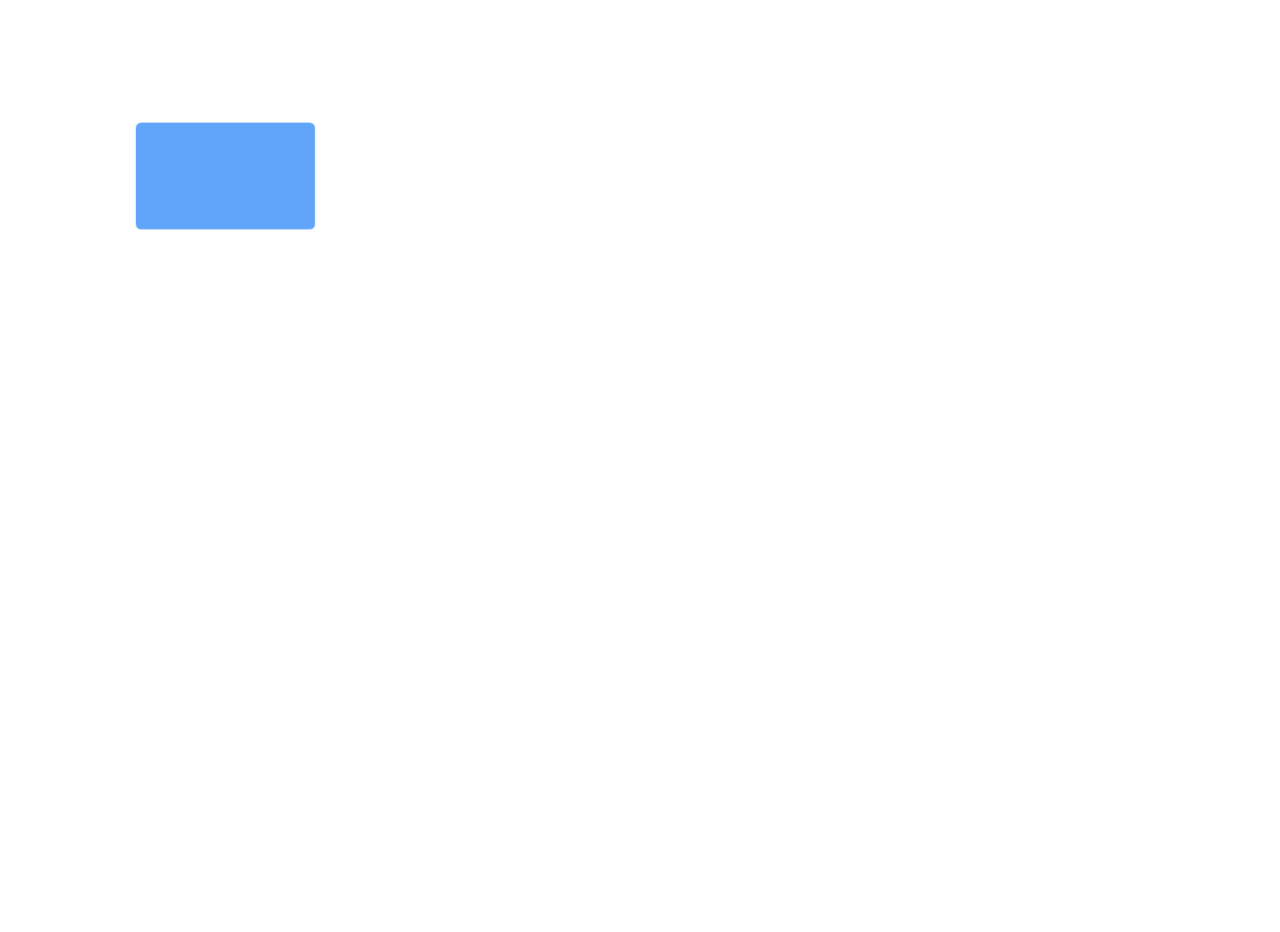
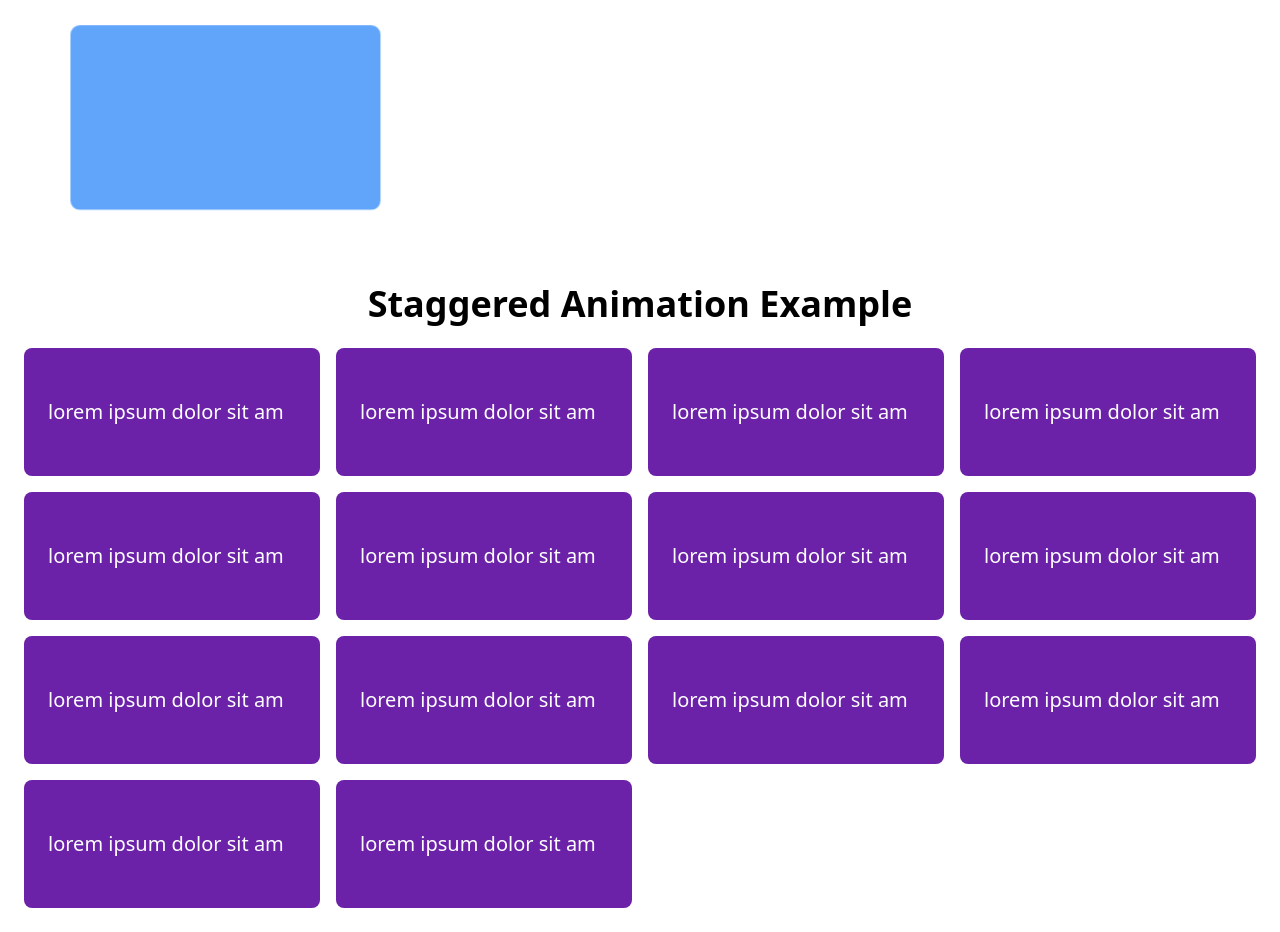
Before and after one commit to sriram651/framer-basic-practice, a Next.js app: page / in a window 1280 px wide. Shown: the part 1940-2872 px from the top of the page. Before the commit the page ends 2200 px from the top, so only its background shows below. Built offline with nearby package versions, Linux system fonts and the light colour scheme.

Commit message:
feature: simple staggered animation added

```diff
--- /dev/null
+++ b/src/components/StaggerList/StaggerList.jsx
@@ -0,0 +1,113 @@
+import React from 'react';
+import { motion } from "framer-motion";
+
+const list = [
+    {
+        text: "lorem ipsum dolor sit am"
+    },
+    {
+        text: "lorem ipsum dolor sit am"
+    },
+    {
+        text: "lorem ipsum dolor sit am"
+    },
+    {
+        text: "lorem ipsum dolor sit am"
+    },
+    {
+        text: "lorem ipsum dolor sit am"
+    },
+    {
+        text: "lorem ipsum dolor sit am"
+    },
+    {
+        text: "lorem ipsum dolor sit am"
+    },
+    {
+        text: "lorem ipsum dolor sit am"
+    },
+    {
+        text: "lorem ipsum dolor sit am"
+    },
+    {
+        text: "lorem ipsum dolor sit am"
+    },
+    {
+        text: "lorem ipsum dolor sit am"
+    },
+    {
+        text: "lorem ipsum dolor sit am"
+    },
+    {
+        text: "lorem ipsum dolor sit am"
+    },
+    {
+        text: "lorem ipsum dolor sit am"
+    },
+]
+export default function StaggerList() {
+    return (
+        <section className='stagger-list'>
+            <div className="stagger-list-container">
+                <motion.h2
+                    initial={{
+                        opacity: 0,
+                        scale: 0.4
+                    }}
+                    whileInView={{
+                        opacity: 1,
+                        scale: 1,
+                        transition: {
+                            duration: 0.4,
+                            bounce: 0.4,
+                            type: "spring",
+                        }
+                    }}
+                    viewport={{
+                        once: true,
+                    }}
+                >Staggered Animation Example</motion.h2>
+                <ul className='list'>
+                    {list.map((item, index) => (
+                        <ListItem item={item} index={index} key={index} />
+                    ))}
+                </ul>
+            </div>
+        </section>
+    )
+}
+
+function ListItem({ item, index }) {
+    const staggerAnimation = {
+        offscreen: {
+            opacity: 0,
+            scale: 0.4
+        },
+        animate: (index) => ({
+            opacity: 1,
+            y: 0,
+            scale: 1,
+            transition: {
+                type: "spring",
+                bounce: 0.4,
+                duration: 0.8,
+                delay: 0.03 * index,
+            }
+        })
+    };
+
+    return (
+        <motion.li
+            initial="offscreen"
+            whileInView="animate"
+            variants={staggerAnimation}
+            viewport={{
+                once: true,
+            }}
+            custom={index}
+            key={index}
+        >
+            <p>{item.text}</p>
+        </motion.li>
+    )
+}
--- /dev/null
+++ b/src/components/StaggerList/StaggerList.scss
@@ -0,0 +1,23 @@
+section.stagger-list {
+    @apply w-full h-full;
+
+    .stagger-list-container {
+        @apply w-full h-full flex flex-col justify-start items-center gap-6 p-6;
+
+        h2 {
+            @apply w-full text-2xl md:text-3xl lg:text-4xl font-bold text-center;
+        }
+
+        ul.list {
+            @apply w-full grid grid-cols-1 md:grid-cols-2 lg:grid-cols-3 xl:grid-cols-4 gap-4;
+
+            li {
+                @apply w-full min-h-20 lg:min-h-32 bg-purple-800 rounded-lg text-white flex justify-center items-center p-6;
+
+                p {
+                    @apply text-sm md:text-base lg:text-lg xl:text-xl text-left w-full;
+                }
+            }
+        }
+    }
+}
--- a/src/pages/index.js
+++ b/src/pages/index.js
@@ -1,11 +1,13 @@
 import Hero from "@/components/Hero/Hero";
 import Intro from "@/components/Intro/Intro";
+import StaggerList from "@/components/StaggerList/StaggerList";
 
 export default function Home() {
   return (
     <div className="w-full min-h-screen text-black">
       <Hero />
       <Intro />
+      <StaggerList />
     </div>
   );
 }
--- a/src/styles/globals.scss
+++ b/src/styles/globals.scss
@@ -5,6 +5,7 @@
 // Source page components
 @import "@/components/Hero/Hero.scss";
 @import "@/components/Intro/Intro.scss";
+@import "@/components/StaggerList/StaggerList.scss";
 
 *::-webkit-scrollbar {
     display: none;
```
